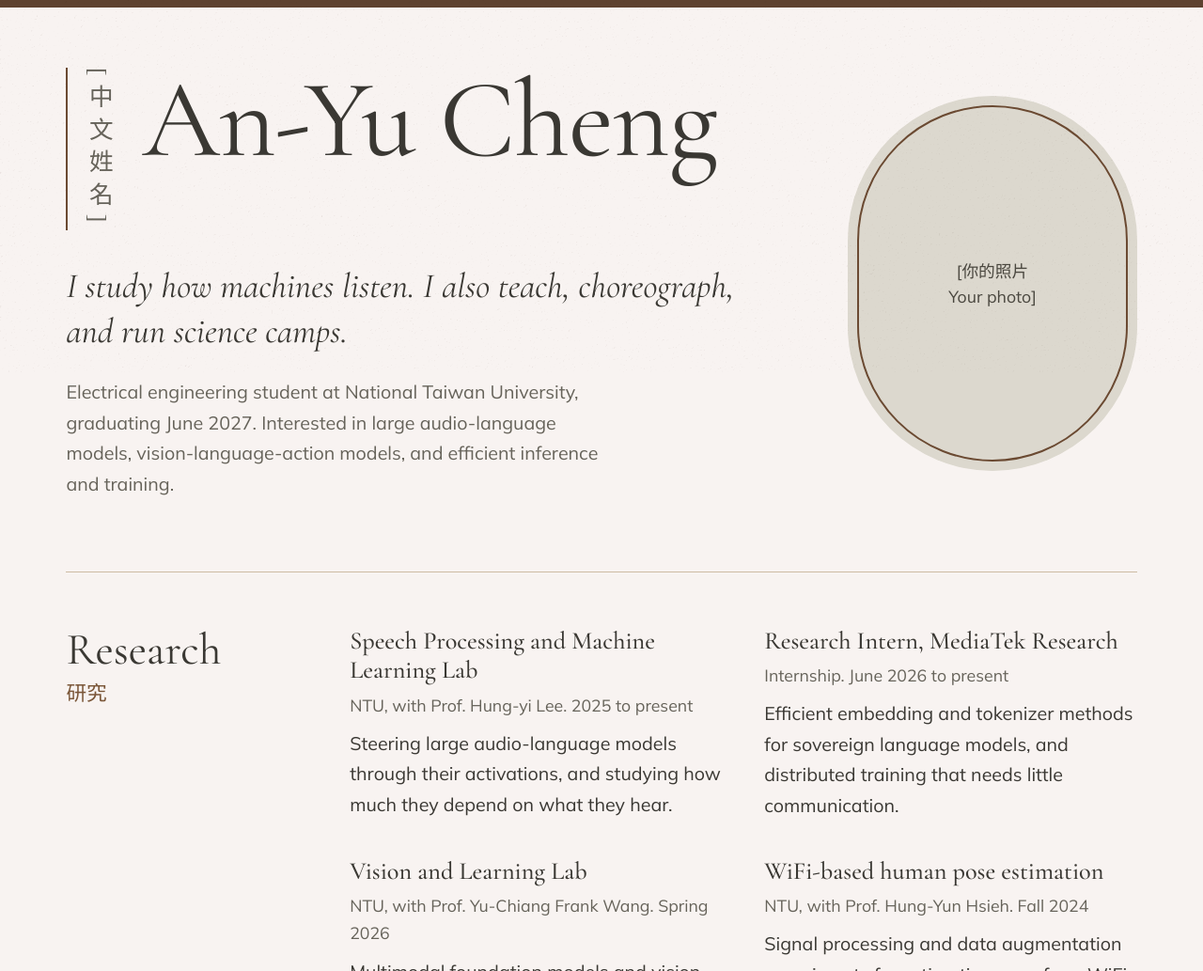
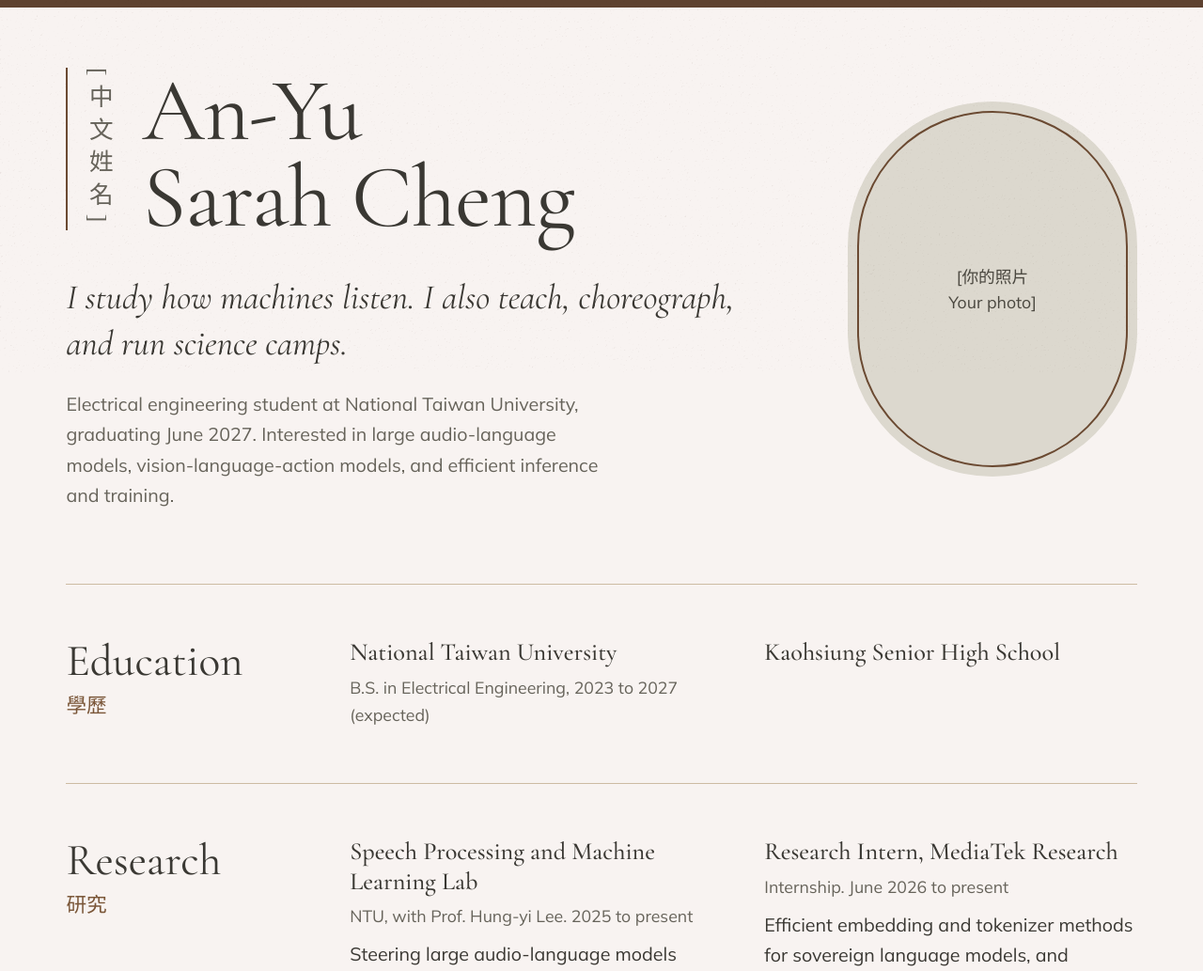
Before and after one commit to IONE3201/ione3201.github.io, a plain HTML site: page web/anyucheng/index.html in a window 1280 px wide. Shown: the part 404-1437 px from the top of the page at 94% size. Drawn offline with nearby package versions, Linux system fonts and the light colour scheme.

Commit message:
Use the name An-Yu Sarah Cheng and add an education section
Co-Authored-By: Claude Fable 5.2 <noreply@anthropic.com>
Claude-Session: https://claude.ai/code/session_018JBiZYXkG9BFBBaLP6bSJ8

```diff
--- a/web/anyucheng/index.html
+++ b/web/anyucheng/index.html
@@ -3,7 +3,7 @@
 <head>
 <meta charset="utf-8">
 <meta name="viewport" content="width=device-width, initial-scale=1">
-<title>An-Yu Cheng</title>
+<title>An-Yu Sarah Cheng</title>
 <link rel="preconnect" href="https://fonts.googleapis.com">
 <link rel="stylesheet" href="https://fonts.googleapis.com/css2?family=Cormorant+Garamond:ital,wght@0,400;0,500;1,400;1,500&family=Mulish:wght@400;600&family=Noto+Serif+TC:wght@300;400;600&display=swap">
 <style>
@@ -42,7 +42,7 @@ nav{display:flex;flex-wrap:wrap;align-items:center;justify-content:space-between
 .hero-text{flex:999 1 520px;min-width:0;display:flex;flex-direction:column;gap:24px}
 .name-row{display:flex;align-items:flex-start;gap:28px}
 .zh-name{writing-mode:vertical-rl;font:400 clamp(22px,2vw,36px) var(--cjk);letter-spacing:.35em;color:var(--muted);border-left:2px solid var(--wood-line);padding-left:14px;white-space:nowrap}
-h1{margin:0;font-family:var(--display);font-weight:400;font-size:clamp(52px,9.2vw,184px);line-height:.95;letter-spacing:-.01em}
+h1{margin:0;font-family:var(--display);font-weight:400;font-size:clamp(46px,7.4vw,150px);line-height:.98;text-wrap:balance;letter-spacing:-.01em}
 .statement{margin:12px 0 0;max-width:22em;font-family:var(--display);font-style:italic;font-size:clamp(26px,2.9vw,48px);line-height:1.3;text-wrap:pretty}
 .sub{margin:0;max-width:30em;color:var(--muted)}
 .medallion{flex:0 1 clamp(220px,24vw,400px);aspect-ratio:10/13;border-radius:999px;background:var(--putty);outline:2px solid var(--wood-line);outline-offset:-12px;display:flex;align-items:center;justify-content:center;padding:24px;text-align:center;font-size:.9em;line-height:1.5;color:#4A473F}
@@ -124,13 +124,26 @@ html[lang="zh-Hant"] .links a{letter-spacing:.08em}
   <div class="hero-text">
     <div class="name-row">
       <div class="zh-name" lang="zh-Hant">[中文姓名]</div>
-      <h1>An-Yu Cheng</h1>
+      <h1>An-Yu Sarah Cheng</h1>
     </div>
     <p class="statement" data-zh="我研究機器如何聆聽，也教書、編舞、辦科學營。">I study how machines listen. I also teach, choreograph, and run science camps.</p>
     <p class="sub" data-zh="國立臺灣大學電機工程學系學生，預計 2027 年 6 月畢業。研究興趣是大型語音語言模型、視覺語言動作模型，以及高效率的推論與訓練。">Electrical engineering student at National Taiwan University, graduating June 2027. Interested in large audio-language models, vision-language-action models, and efficient inference and training.</p>
   </div>
   <div class="medallion"><span>[你的照片<br>Your photo]</span></div>
 </header>
+
+<section class="sec" id="education">
+  <div><h2 data-zh="學歷">Education</h2><span class="sec-zh" data-zh="Education" lang="zh-Hant">學歷</span></div>
+  <div class="items">
+    <div class="item">
+      <h3 data-zh="國立臺灣大學">National Taiwan University</h3>
+      <span class="meta" data-zh="電機工程學系學士，2023 年至 2027 年（預計）">B.S. in Electrical Engineering, 2023 to 2027 (expected)</span>
+    </div>
+    <div class="item">
+      <h3 data-zh="高雄市立高雄高級中學">Kaohsiung Senior High School</h3>
+    </div>
+  </div>
+</section>
 
 <section class="sec" id="research">
   <div><h2 data-zh="研究">Research</h2><span class="sec-zh" data-zh="Research" lang="zh-Hant">研究</span></div>
```
Also changed, not shown: index.html (+2 -2 lines).
